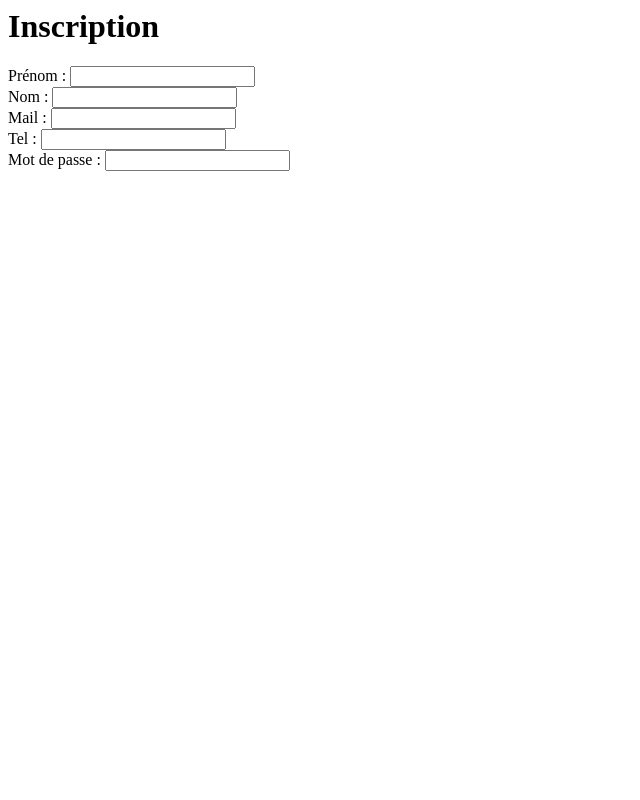
After one commit to flos53/MegaCasting, a PHP site: page /application/views/view-inscription.php in a window 1280 px wide. The commit adds this page. Shown: the whole page, without its empty margins (0-640 px from the left). Run offline with PHP 8.4, Linux system fonts and the light colour scheme.

Commit message:
structure

```diff
--- /dev/null
+++ b/application/views/view-article.php
@@ -0,0 +1 @@
+<?php
--- /dev/null
+++ b/application/views/view-inscription.php
@@ -0,0 +1,35 @@
+
+<html>
+    <head>
+        <title>Inscription</title>
+        <meta charset="UTF-8">
+    </head>
+    <body>
+        <h1>Inscription</h1>
+        <div>
+            <label for="prenom_utilisateur">Prénom :</label>
+            <input id="prenom_utilisateur" type="text" name="prenom" />
+        </div>
+
+        <div>
+            <label for="nom_utilisateur">Nom :</label>
+            <input id="nom_utilisateur" type="text" name="nom" />
+        </div>
+
+        <div>
+            <label for="email_utilisateur">Mail :</label>
+            <input id="email_utilisateur" type="text" name="mail" />
+        </div>
+
+        <div>
+            <label for="tel_utilisateur">Tel :</label>
+            <input id="tel_utilisateur" type="text" name="tel" />
+        </div>
+
+        <div>
+            <label for="mdp_utilisateur">Mot de passe :</label>
+            <input id="mdp_utilisateur" type="text" name="mdp" />
+        </div>
+
+    </body>
+</html>
```
Also changed, not shown: Index.php (+30 -7 lines), application/controllers/ctrl-article.php (added, +7 -0 lines), application/controllers/ctrl-index.php (added, +7 -0 lines), application/controllers/ctrl-inscription.php (added, +7 -0 lines), application/views/view-index.php (added, +7 -0 lines), 1 other file.
